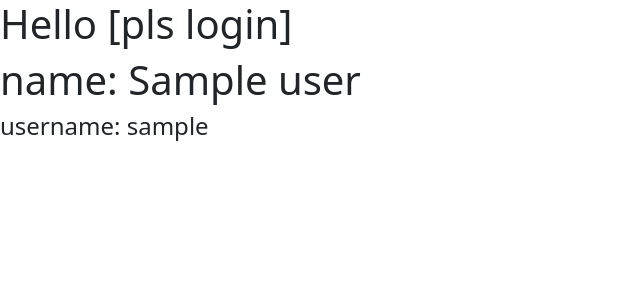
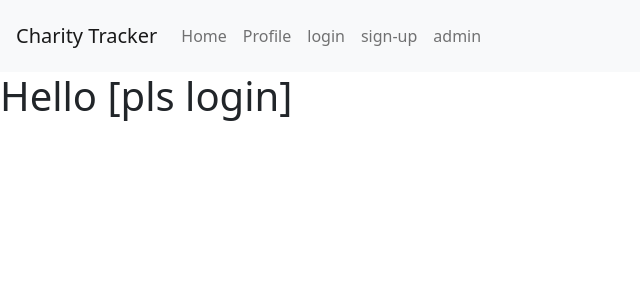
Before and after one commit to alexthegreat194/charity-tracker, a Flask app: page / in a window 1280 px wide. Shown: the top 300 px of the page, without its empty margins (0-640 px from the left). Run offline with Flask 2, Linux system fonts and the light colour scheme; a database or web service that is not in the repository returns one stand-in record (values such as "Sample title").

Commit message:
added an admin page

```diff
--- a/app.py
+++ b/app.py
@@ -14,7 +14,7 @@ def index():
     name = session.get("name")
     if name == None:
         name = "[pls login]"
-    return render_template("index.html", name=name, users=users.find())
+    return render_template("index.html", name=name)
 
 @app.route('/login')
 def login():
@@ -36,11 +36,11 @@ def login_form():
         return redirect(url_for("login"))
 
 @app.route('/signup')
-def signin():
+def signup():
     return render_template("signup.html")
 
 @app.route('/signup', methods=['POST'])
-def signin_form():
+def signup_form():
     username = request.form.get("username")
     password = request.form.get("password")
     name = request.form.get("name")
@@ -58,5 +58,9 @@ def signin_form():
 
     return redirect(url_for("index"))
 
+@app.route('/admin')
+def admin():
+    return render_template("admin.html", users=users.find())
+
 if __name__ == "__main__":
     app.run(debug=True)
--- a/templates/base.html
+++ b/templates/base.html
@@ -12,6 +12,7 @@
         <script src="https://cdn.jsdelivr.net/npm/bootstrap@5.1.3/dist/js/bootstrap.bundle.min.js" integrity="sha384-ka7Sk0Gln4gmtz2MlQnikT1wXgYsOg+OMhuP+IlRH9sENBO0LRn5q+8nbTov4+1p" crossorigin="anonymous"></script>
     </head>
     <body>
+        {% include 'partials/navbar.html' %}
         {% block content %}
         {% endblock  %}
     </body>
--- /dev/null
+++ b/templates/partials/navbar.html
@@ -0,0 +1,20 @@
+<nav class="navbar navbar-expand-lg navbar-light bg-light p-3">
+    <a class="navbar-brand" href="{{url_for('index')}}">Charity Tracker</a>
+    <ul class="navbar-nav">
+        <li class="nav-item">
+            <a class="nav-link" href="{{ url_for('index') }}">Home</a>
+        </li>
+        <li class="nav-item">
+            <a class="nav-link" href="#">Profile</a>
+        </li>
+        <li class="nav-item">
+            <a class="nav-link" href="{{ url_for('login') }}">login</a>
+        </li>
+        <li class="nav-item">
+            <a class="nav-link" href="{{ url_for('signup') }}">sign-up</a>
+        </li>
+        <li class="nav-item">
+            <a class="nav-link" href="{{ url_for('admin') }}">admin</a>
+        </li>
+    </ul>
+</nav>
```
Also changed, not shown: templates/admin.html (added, +32 -0 lines).
